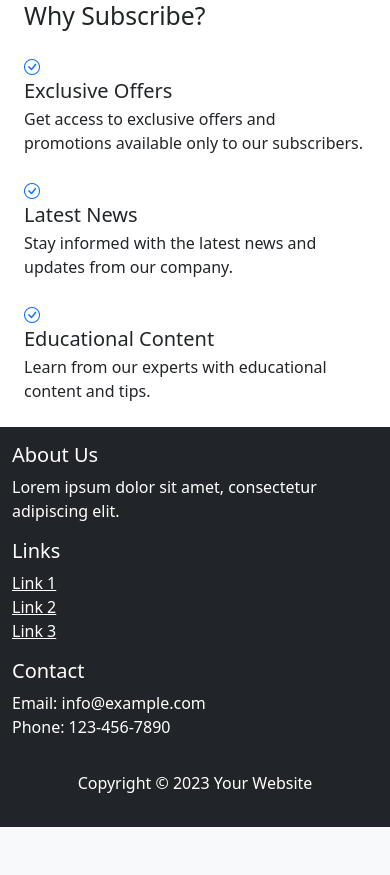
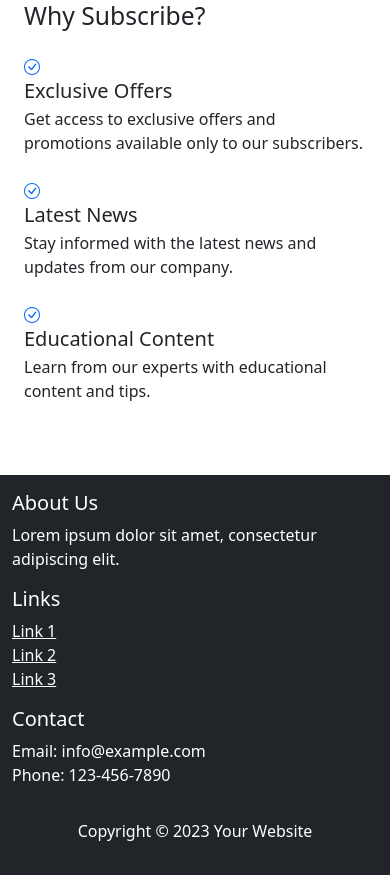
Before and after one commit to aliahadmd/subflow, a Django app: page / in a window 390 px wide. Shown: the part 431-1306 px from the top of the page. Before the commit the page ends 1258 px from the top, so only its background shows below. Run offline with Django 5.2, Linux system fonts and the light colour scheme; some libraries are stand-ins or nearby versions.

Commit message:
fix responsive

```diff
--- a/newsletter/templates/newsletter/home.html
+++ b/newsletter/templates/newsletter/home.html
@@ -13,7 +13,7 @@
             </div>
         </div>
         <div class="row mt-5">
-            <div class="col-md-10 col-lg-8 mx-auto">
+            <div class="col-md-10 col-lg-8 mx-auto pb-5">
                 <h2 class="mb-4">Why Subscribe?</h2>
                 <ul class="list-unstyled">
                     <li class="media mb-4">
```
